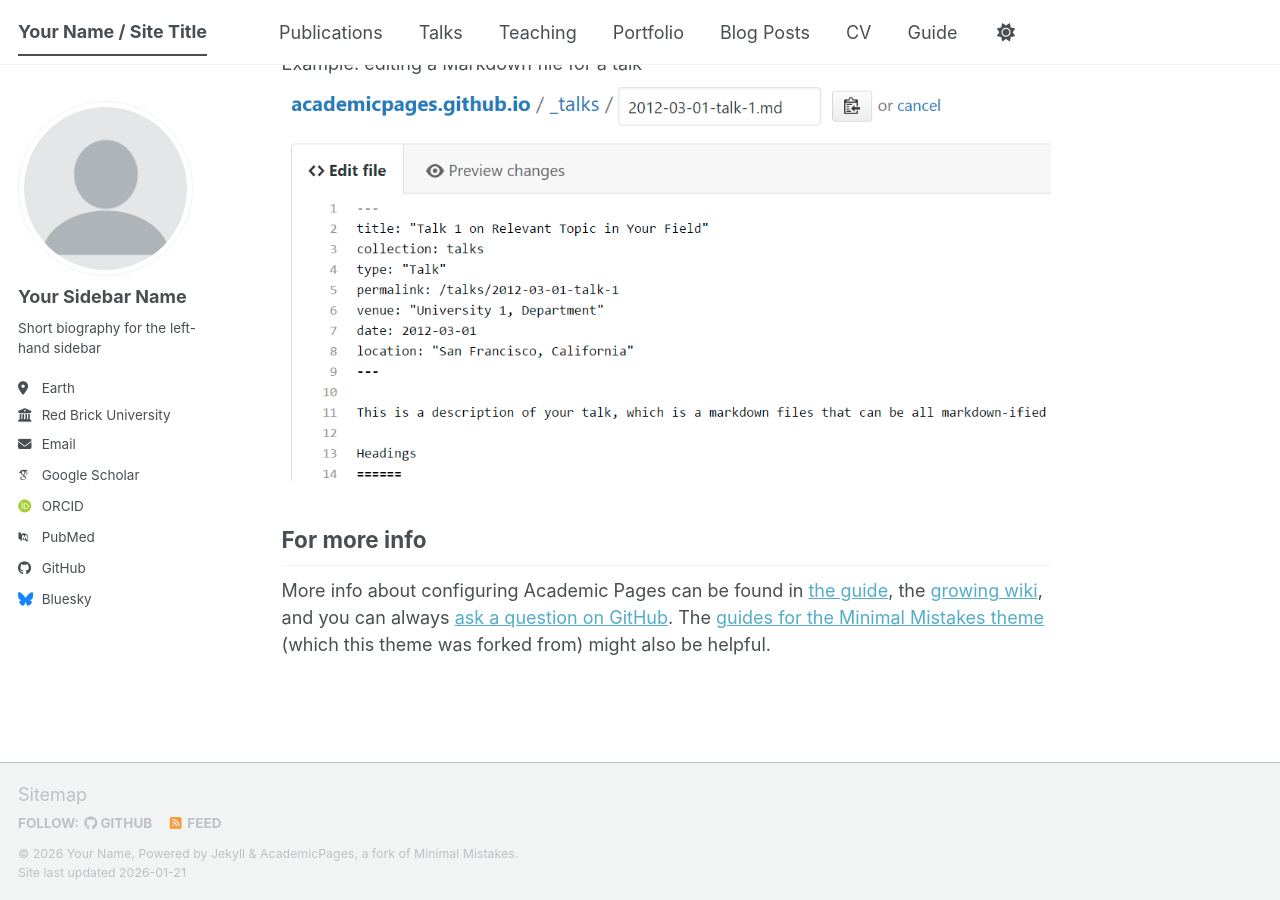
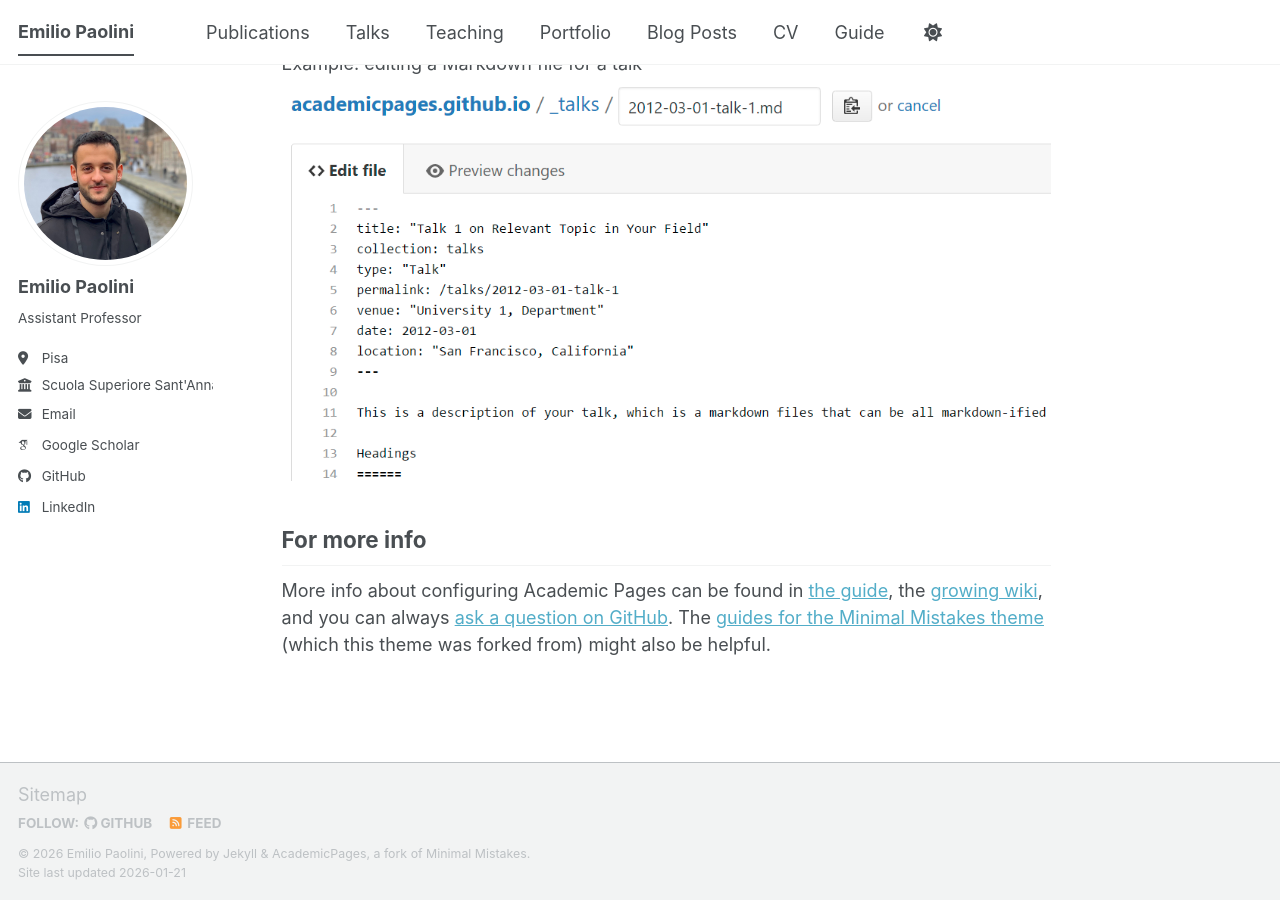
Before and after one commit to emiliopaolini/emiliopaolini.github.io, a Jekyll site: the page built from _pages/about.md, in a window 1280 px wide and 900 px high, scrolled down 2720 px. Built offline with Jekyll 4.4.1, drawn with Linux system fonts in a browser that asks for light colours; some web fonts are replaced; a script bundle is joined from its source files by our own code; library files that are not in the unit come from our copies.

Commit message:
First update

```diff
--- a/_config.yml
+++ b/_config.yml
@@ -9,39 +9,39 @@
 # Basic Site Settings
 locale                   : "en-US"
 site_theme               : "default" # The available themes options are "default", "air", "sunrise", "mint", "dirt" and "contrast"
-title                    : "Your Name / Site Title"
+title                    : "Emilio Paolini"
 title_separator          : "-"
-name                     : &name "Your Name"
-description              : &description "Your Name's academic portfolio"   # Update this with a general description of your site, this is the default if not overridden by a page
-url                      : https://academicpages.github.io # The base hostname & protocol for your site e.g. "https://[your GitHub username].github.io",
+name                     : &name "Emilio Paolini"
+description              : &description "Emilio Paolini's academic website"   # Update this with a general description of your site, this is the default if not overridden by a page
+url                      : https://emiliopaolini.github.io # The base hostname & protocol for your site e.g. "https://[your GitHub username].github.io",
                                                            # or if you already have some other page hosted on Github then use "https://[your GitHub username].github.io/[Your Repo Name]"
 baseurl                  : "" # the subpath of your site, e.g. "/blog"
-repository               : "academicpages/academicpages.github.io"
+repository               : "emiliopaolini/emiliopaolini.github.io"
 
 # Site Author - The following control what appear as part of the author content on the side bar.
 #               If a field is blank the icon and link will not appear, otherwise it will be shown.
 #               Additional customization can be done by editing /_includes/author-profile.html
 author:
   # Biographic information
-  avatar           : "profile.png"
-  name             : "Your Sidebar Name"
+  avatar           : "profile.jpg"
+  name             : "Emilio Paolini"
   pronouns         : # example: "she/her"
-  bio              : "Short biography for the left-hand sidebar"
-  location         : "Earth"
-  employer         : "Red Brick University"
+  bio              : "Assistant Professor"
+  location         : "Pisa"
+  employer         : "Scuola Superiore Sant'Anna"
   uri              : # URL
-  email            : "none@example.org"
+  email            : "emilio.paolini@santannapisa.it"
 
   # Academic websites
   academia         : # URL
   arxiv            : # URL - Update with the correct link to your profile
-  googlescholar    : "https://scholar.google.com/citations?user=PS_CX0AAAAAJ"
+  googlescholar    : "https://scholar.google.com/citations?hl=it&user=XD-oBWkAAAAJ&view_op=list_works&sortby=pubdate"
   inspire-hep      : # URL
   impactstory      : # URL
-  orcid            : "https://orcid.org/yourorcidurl"
+  orcid            : # URL
   semantic         : # URL
   ssrn             : # URL
-  pubmed           : "https://www.ncbi.nlm.nih.gov/pubmed/?term=john+snow"
+  pubmed           : # URL
   researchgate     : # URL
   scopus           : # URL
   zotero           : # URL
@@ -57,7 +57,7 @@ author:
 
   # Social media
   artstation       : # Username
-  bluesky          : "bsky.app" # Replace this with you Bluesky username
+  bluesky          :  # Replace this with you Bluesky username
   facebook         : # Username
   flickr           : # Username
   foursquare       : # Username
@@ -66,7 +66,7 @@ author:
   keybase          : # Username
   instagram        : # Username
   lastfm           : # Username
-  linkedin         : # Username
+  linkedin         : "https://www.linkedin.com/in/emilio-paolini-779319102/" # Username
   mastodon         : # URL
   medium           : # URL
   pinterest        : # Username
```
Also changed, not shown: images/profile.jpg (added), images/profile.png (deleted).
